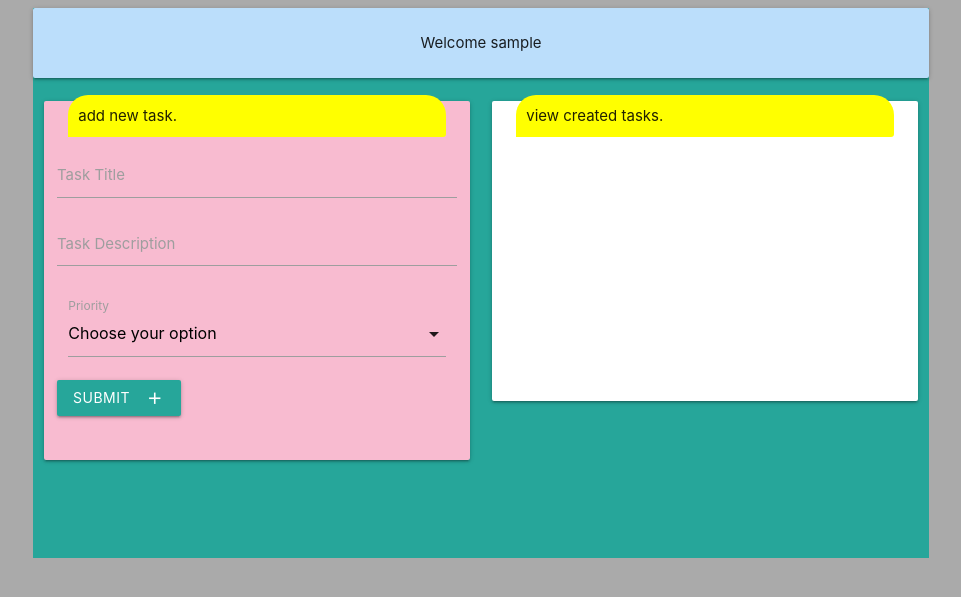
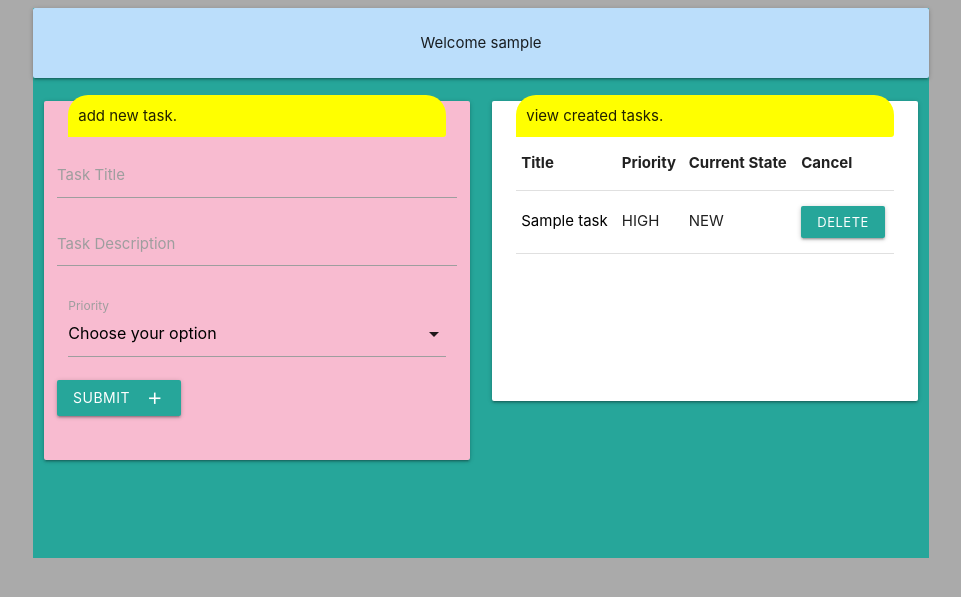
Before and after one commit to Rjtsahu/sample-django-app, a Django app: page / in a window 1280 px wide. Shown: the top 597 px of the page, without its empty margins (159-1120 px from the left). Run offline with Django 3.2, Linux system fonts and the light colour scheme; a user stored in the database is signed in; tables that the repository leaves empty hold one stand-in row (values such as "Sample post").

Commit message:
dev complete for task transaction

```diff
--- a/food_ordering/models.py
+++ b/food_ordering/models.py
@@ -47,6 +47,12 @@ class Task(models.Model):
     current_task_state = models.IntegerField(
         choices=TASK_STATE, default=1)
 
+    def get_priotity_type(self):
+        return get_option_value(PRIORITY, self.priority)
+
+    def get_current_task_state_type(self):
+        return get_option_value(TASK_STATE, self.current_task_state)
+
 
 class AssignedTask(models.Model):
     id = models.AutoField(primary_key=True)
@@ -64,3 +70,6 @@ class TaskTransaction(models.Model):
     updated_by = models.ForeignKey(
         CustomUser, on_delete=models.CASCADE)
     action_taken = models.IntegerField(choices=TASK_STATE, default=1)
+
+    def get_action_taken_value(self):
+        return get_option_value(TASK_STATE, self.action_taken)
--- a/food_ordering/static/css/styles.css
+++ b/food_ordering/static/css/styles.css
@@ -15,3 +15,10 @@ body {
     text-allign: center;
     background-color : yellow;
 }
+.task-detail-header{
+    padding: 10px;
+    margin-bottom : 10px;
+    background-color: #546e7a;
+    color : white;
+    box-shadow: 1px 1px 5px 1px #6befc4;
+}
--- a/food_ordering/templates/manager/home.html
+++ b/food_ordering/templates/manager/home.html
@@ -40,9 +40,37 @@
 
         </div>
     </div>
-    <div class="col s12 m6 l6" >
-          <div class="card-panel white" style="min-height:300px;" >
+    <div class="col s12 m6 l6">
+        <div class="card-panel white" style="min-height:300px;">
             <div class="top-title"> view created tasks.</div>
+            <div class="task-list">
+                <table class="highlight">
+                    <thead>
+                    <tr>
+                        <th>Title</th>
+                        <th>Priority</th>
+                        <th>Current State</th>
+                        <th>Cancel</th>
+                    </tr>
+                    </thead>
+                    <tbody>
+                    {% for task in tasks %}
+                    <tr>
+                        <td> <a href="/task/{{task.id}}" style="color:black"> {{task.title}} </a></td>
+                        <td> {{task.get_priotity_type}}</td>
+                        <td> {{task.get_current_task_state_type}}</td>
+                        <td>
+                            {% if task.get_current_task_state_type == 'CANCELLED' or task.get_current_task_state_type == 'ACCEPTED' %}
+                            <button class="btn-small disabled"> Delete</button>
+                            {% else %}
+                            <button class="btn-small waves-light"> Delete</button>
+                            {% endif %}
+                        </td>
+                    </tr>
+                    {% endfor %}
+                    </tbody>
+                </table>
+            </div>
         </div>
     </div>
 </div>
@@ -55,5 +83,6 @@
   });
 
 
+
 </script>
 {% endblock %}
--- a/food_ordering/views.py
+++ b/food_ordering/views.py
@@ -1,6 +1,7 @@
-from django.shortcuts import render, redirect
+from django.shortcuts import render, redirect, get_object_or_404
 from django.http import HttpResponse
 from food_ordering.services import TaskService
+from food_ordering.models import Task, CustomUser, TaskTransaction
 
 
 def test(request):
@@ -20,8 +21,9 @@ def home(req):
 
 
 def manager_home_view(req):
-    context = {'user': req.user}
-    # TODO: add logic to send list of tasks
+    tasks = Task.objects.all()
+
+    context = {'user': req.user, 'tasks': tasks}
     return render(req, 'manager/home.html', context)
 
 
@@ -48,7 +50,17 @@ def task_manager_view(req, task_id):
         # save form data
         task_service = TaskService(req)
         task_service.save_task()
-    return redirect('/')
+        return redirect('/')
+    elif req.method == 'GET' and task_id is not None:
+        # show task transition page
+        task = get_object_or_404(Task, pk=task_id)
+        creator = CustomUser.objects.get(pk=task.created_by)
+        transaction = TaskTransaction.objects.filter(task_id=task_id).order_by('-updated_at')
+
+        context = {'task': task, 'creator_username': creator.username, 'transaction': transaction}
+        return render(req, 'manager/task.html', context)
+    else:
+        return redirect('/')
 
 
 def task_agent_view(req, task_id):
```
Also changed, not shown: food_ordering/templates/manager/task.html (added, +34 -0 lines), food_ordering/static/img/arrow_down.png (added). Lines whose indentation alone changed are shown as unchanged.
